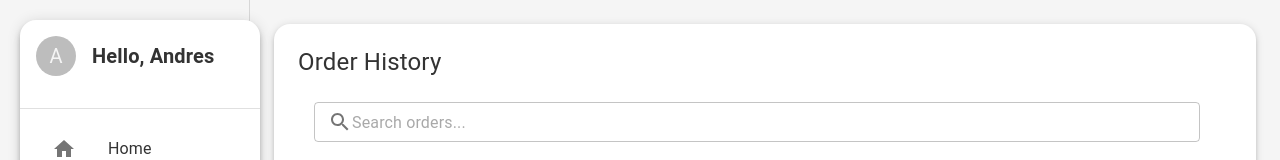
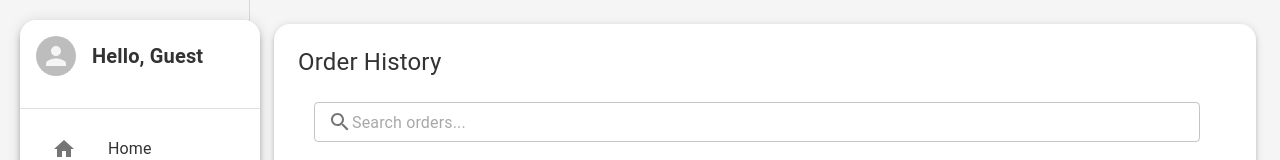
Before and after one commit to abarros178/front_restaurant, a React (Create React App) app: page /ordersHistory in a window 1280 px wide. Shown: the top 160 px of the page. Built offline with nearby package versions, Linux system fonts and the light colour scheme; no server answers; the HTML template or start-up script is replaced by a standard one.

Commit message:
agregar username

```diff
--- a/src/components/Menu.js
+++ b/src/components/Menu.js
@@ -1,4 +1,4 @@
-import React, { useState } from 'react';
+import React, { useState, useEffect } from 'react';
 import {
   Drawer,
   List,
@@ -50,9 +50,18 @@ const Menu = () => {
   const [open, setOpen] = useState(false);
   const [selectedIndex, setSelectedIndex] = useState(0);
   const [isLoggingOut, setIsLoggingOut] = useState(false);
+  const [username, setUsername] = useState(''); // Nuevo estado para el username
   const theme = useTheme();
   const isMobile = useMediaQuery(theme.breakpoints.down('sm'));
   const navigate = useNavigate();
+
+  // Recuperar el username desde localStorage cuando el componente se monte
+  useEffect(() => {
+    const storedUsername = localStorage.getItem('username');
+    if (storedUsername) {
+      setUsername(storedUsername);
+    }
+  }, []);
 
   const handleListItemClick = (event, index, route) => {
     setSelectedIndex(index);
@@ -73,10 +82,10 @@ const Menu = () => {
     setIsLoggingOut(true);
     try {
       await logoutUser();
+      localStorage.removeItem('username');  // Limpiar el username de localStorage al cerrar sesión
       navigate('/');
     } catch (error) {
       console.error('Logout failed:', error);
-      // Aquí podrías mostrar un mensaje de error al usuario
     } finally {
       setIsLoggingOut(false);
     }
@@ -94,9 +103,9 @@ const Menu = () => {
     <Box display="flex" flexDirection="column" height="100%">
       <Box sx={{ marginBottom: 2, display: 'flex', alignItems: 'center', padding: 2, justifyContent: 'space-between' }}>
         <Box sx={{ display: 'flex', alignItems: 'center' }}>
-          <Avatar sx={{ marginRight: 2 }}>A</Avatar>
+          <Avatar sx={{ marginRight: 2 }}>{username.charAt(0).toUpperCase()}</Avatar> {/* Mostrar la inicial del username */}
           <Typography variant="h6" fontWeight="bold">
-            Hello, Andres
+            Hello, {username || 'Guest'} {/* Mostrar el username recuperado */}
           </Typography>
         </Box>
         {isMobile && (
```
